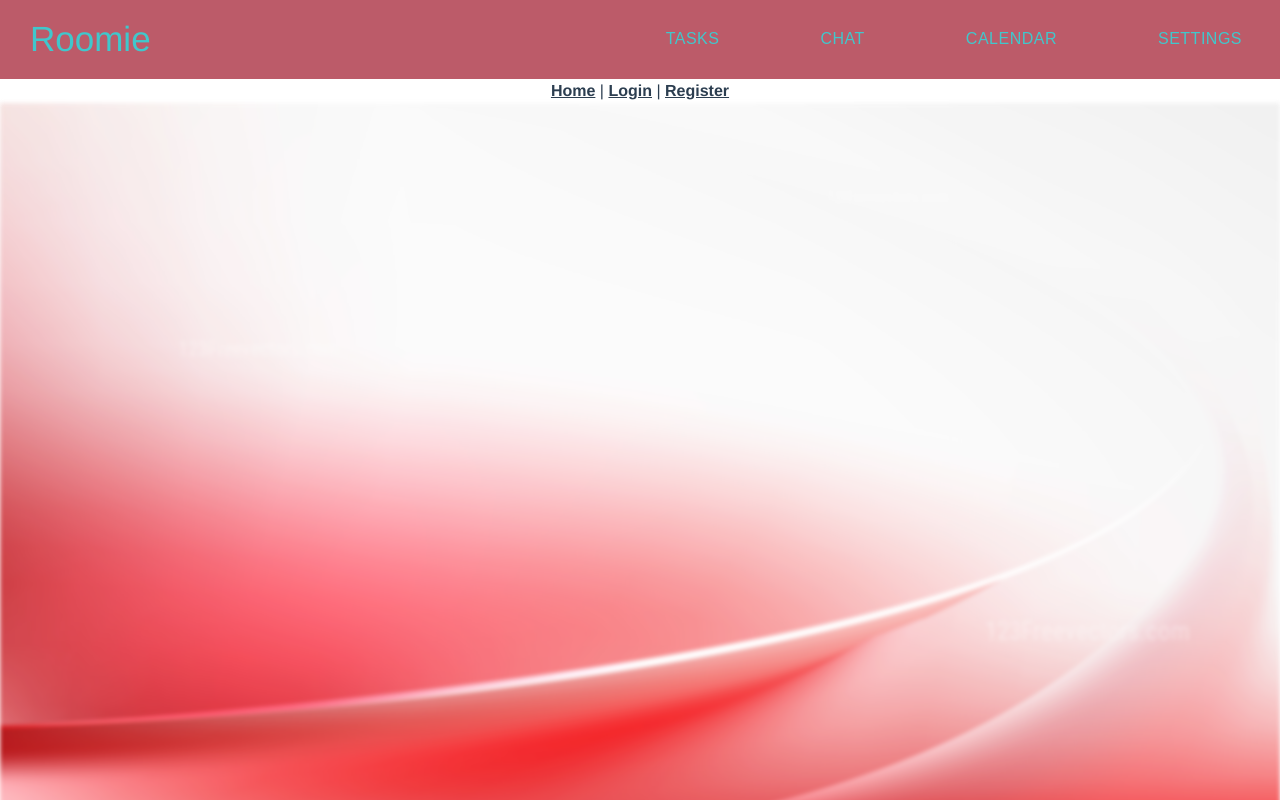
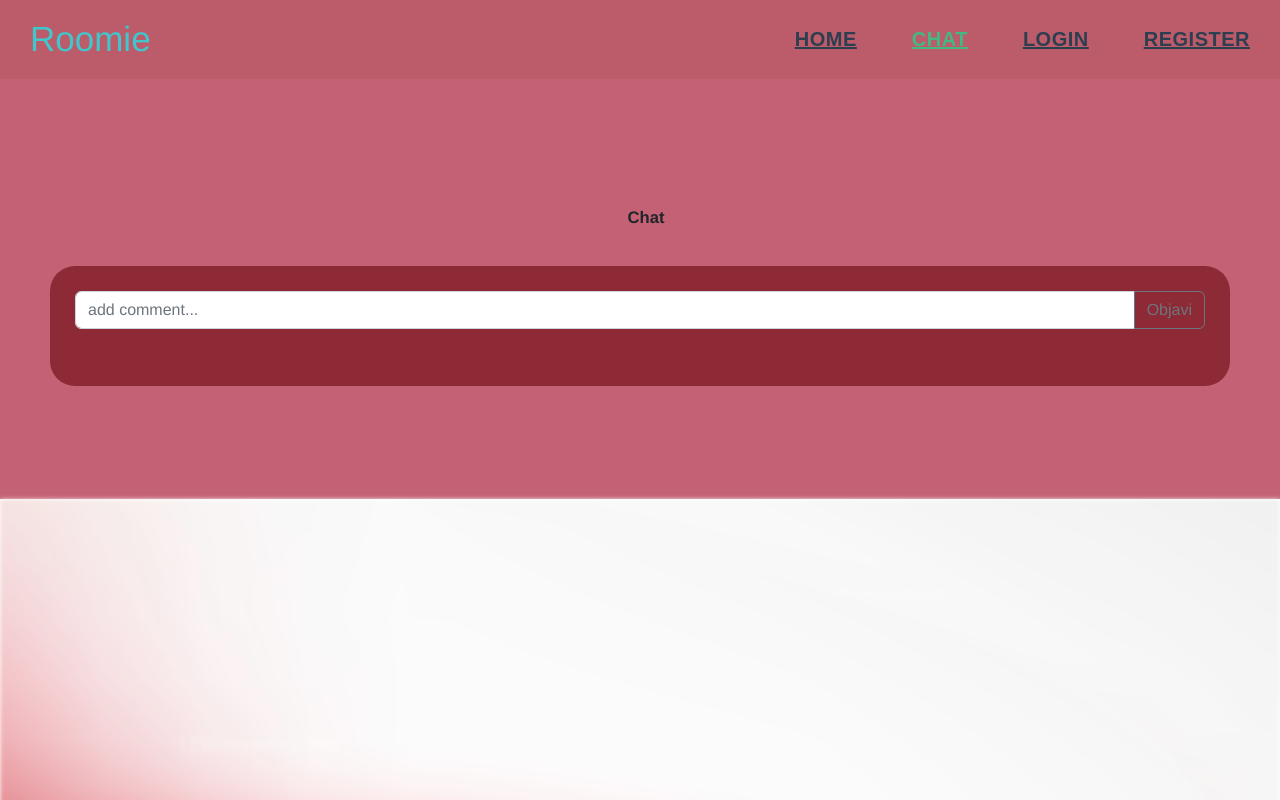
Before and after one commit to ennidore/roomie, a Vue app: page /chat in a window 1280 px wide. Shown: the top 800 px of the page. Built offline with nearby package versions, Linux system fonts and the light colour scheme.

Commit message:
chat
i male promjene

```diff
--- a/src/App.vue
+++ b/src/App.vue
@@ -17,23 +17,20 @@
       <div class="collapse navbar-collapse" id="navbarNav">
         <ul class="navbar-nav">
           <li class="nav-item">
-            <a class="nav-link" href="#">Tasks</a>
+            <router-link to="/">Home</router-link>
           </li>
           <li class="nav-item">
-            <a class="nav-link" href="#">Chat</a>
+            <router-link to="/chat">Chat</router-link>
           </li>
           <li class="nav-item">
-            <a class="nav-link" href="#">Calendar</a>
+            <router-link to="/Login">Login</router-link>
           </li>
           <li class="nav-item">
-            <a class="nav-link" href="#">Settings</a>
+            <router-link to="/Register">Register</router-link>
           </li>
         </ul>
       </div>
     </nav>
-    <router-link to="/">Home</router-link> |
-    <router-link to="/Login">Login</router-link> |
-    <router-link to="/Register">Register</router-link>
   </nav>
 
   <router-view />
@@ -67,12 +64,14 @@
     font-size: 25px;
     letter-spacing: 0.5px;
     padding: 0;
+    margin-right: 30px;
     text-transform: uppercase;
     transition: all 0.4s ease;
     font-family: Arial, Helvetica, sans-serif;
   }
   .navbar .nav-item {
     margin-left: 55px;
+    font-size: 20px;
   }
   .navbar .navbar-brand {
     font-weight: normal;
--- a/src/router/index.js
+++ b/src/router/index.js
@@ -1,11 +1,16 @@
 import { createRouter, createWebHistory } from "vue-router";
 import HomeView from "../views/HomeView.vue";
-
+import store from "@/store";
 const routes = [
   {
     path: "/",
     name: "home",
     component: HomeView,
+  },
+  {
+    path: "/chat",
+    name: "Chat",
+    component: () => import("../views/chat.vue"),
   },
   {
     path: "/Login",
--- /dev/null
+++ b/src/store.js
@@ -0,0 +1,6 @@
+export default {
+  currentUser: null,
+  email: "",
+  stanje: null,
+  authenticated: null,
+};
--- a/src/views/Login.vue
+++ b/src/views/Login.vue
@@ -58,7 +58,7 @@
         const auth = getAuth();
         signInWithEmailAndPassword(auth, this.email, this.password)
           .then(() => {
-            this.$router.push("/dashboard");
+            this.$router.push("/HomeView");
           })
           .catch((error) => {
             const errorCode = error.code;
--- /dev/null
+++ b/src/views/chat.vue
@@ -0,0 +1,246 @@
+<template>
+  <body id="p2">
+    <br /><br />
+    <div class="t1">
+      <p style="font-size: 1.3vw">Chat</p>
+    </div>
+
+    <div class="addcomment">
+      <form class="input-group" @submit.prevent="addcomment1">
+        <input
+          v-if="store.currentUser"
+          class="form-control"
+          placeholder="add comment..."
+          v-model="newcomment"
+        />
+        <input
+          v-else
+          @click="handleClick"
+          class="form-control"
+          placeholder="add comment..."
+          v-model="newcomment"
+        />
+        <button
+          class="btn btn-outline-secondary"
+          type="submit"
+          id="button-addon2"
+        >
+          Objavi
+        </button>
+      </form>
+      <div v-if="error" class="error">{{ error }}</div>
+      <div class="komentarbox" v-for="komentar in komentari" :key="komentar.id">
+        <div class="komentarContainer">
+          <div class="">
+            <strong>{{ komentar.user || "unknown" }}</strong>
+          </div>
+          <div class="smece">
+            <div class="">{{ komentar.komentar }}</div>
+            <div style="margin-left: auto">
+              <font-awesome-icon
+                v-if="store.currentUser && komentar.user === store.currentUser"
+                style="
+                  font-size: 1.5rem !important;
+                  cursor: pointer;
+                  color: #5f083a;
+                "
+                icon="fa-solid fa-trash-can"
+                @click="deleteKomentar(komentar.id)"
+              />
+            </div>
+          </div>
+          <div class="datum">{{ moment(komentar.objavljeno).fromNow() }}</div>
+        </div>
+      </div>
+    </div>
+
+    <br /><br /><br />
+  </body>
+</template>
+
+<style>
+  .komentarbox {
+    display: flex;
+    flex-direction: column;
+    gap: 1rem;
+  }
+  .error {
+    background-color: rgba(255, 100, 100, 0.8);
+    margin: 1rem 0;
+    padding: 1rem;
+    border-radius: 10px;
+    color: white !important;
+  }
+  .input-group {
+    margin-bottom: 2rem;
+  }
+  .datum {
+    margin-left: auto;
+    color: grey;
+  }
+  .komentarContainer {
+    display: flex;
+    flex-direction: column;
+    background-color: rgba(255, 255, 255, 0.8);
+    margin: 1rem 0;
+    padding: 1rem;
+    border-radius: 10px;
+    box-shadow: 5px 5px 10px grey;
+  }
+  input[type="file"] {
+    display: none;
+  }
+  body#p2 {
+    background-color: rgb(196, 97, 117);
+    padding: 50px;
+    font-family: Avenir, Helvetica, Arial, sans-serif;
+    font-size: 1.1vw;
+  }
+
+  /*rgb(188, 190, 102)*/
+  /* Handle on hover */
+  .addcomment {
+    border-radius: 25px;
+    background: rgb(142, 41, 54);
+    padding: 25px;
+    width: 100%;
+    height: fit-content;
+    margin-top: 20px;
+  }
+  .t1 {
+    font-family: Avenir, Helvetica, Arial, sans-serif;
+    margin: 35px;
+    font-size: 20px;
+    font-weight: bold;
+    padding-left: 12px;
+  }
+  .prikaz {
+    display: flex;
+  }
+  .img2 {
+    padding: 4px;
+  }
+  .img2:last-child {
+    padding-right: 1rem;
+  }
+  .gumb {
+    border-radius: 50px;
+    background-color: #5f083a;
+    width: 100px;
+    height: 100px;
+    margin-top: 100px;
+    margin-left: 20px;
+    margin-right: 30px;
+    cursor: pointer;
+  }
+  .iplus {
+    margin: 42px;
+    color: white;
+  }
+  .spoj1 {
+    display: flex;
+    margin: 25px;
+  }
+  .dugi1 {
+    width: 100%;
+  }
+  .kom {
+    border-radius: 25px;
+    border-color: rgb(217, 205, 126);
+    background-color: rgb(217, 205, 126);
+    height: 50px;
+    padding-right: 85%;
+    margin-top: 13px;
+  }
+  .purple {
+    border-radius: 50px;
+    background-color: #5f083a;
+    width: 70px;
+    height: 70px;
+    margin-right: 30px;
+  }
+  .spoj2 {
+    display: flex;
+    margin: 25px;
+  }
+  .plavi {
+    border-radius: 50px;
+    background-color: #8661ff;
+    width: 70px;
+    height: 70px;
+    margin-right: 30px;
+  }
+</style>
+
+<script>
+  import { getAuth, createUserWithEmailAndPassword } from "firebase/auth";
+  import store from "@/store";
+  store.stanje = 0;
+  export default {
+    name: "Chat",
+    data: function () {
+      return {
+        store,
+        image: null,
+        images: [],
+        newcomment: "",
+        komentari: [],
+        error: "",
+      };
+    },
+    methods: {
+      handleClick() {
+        return this.$router.push("/chat");
+      },
+
+      async addcomment1() {
+        if (this.newcomment.length < 5) {
+          this.error = "Komentar mora sadržavati bar 5 znakova.";
+          setTimeout(() => {
+            this.error = "";
+          }, 5000);
+          return;
+        }
+        await db.collection("komentari").add({
+          user: this.store.currentUser,
+          komentar: this.newcomment,
+          objavljeno: Date.now(),
+        });
+        this.newcomment = null;
+        this.getkomentar();
+      },
+      async deleteKomentar(id) {
+        await db
+          .collection("komentari")
+          .doc(id)
+          .delete()
+          .then(() => this.getkomentar())
+          .catch((e) => console.log(e));
+      },
+      getkomentar() {
+        let arr = [];
+        let querry = db
+          .collection("komentari")
+          .orderBy("objavljeno", "desc")
+          .get()
+          .then((querySnapshot) => {
+            querySnapshot.forEach((doc) => {
+              arr.push({ id: doc.id, ...doc.data() });
+            });
+          });
+        this.komentari = arr;
+      },
+    },
+    /*
+
+  ...doc.data() => {
+    {
+      user: 'test@test.com',
+      komentar: 'test',
+      ...
+    }
+  }
+
+  */
+  };
+</script>
```
